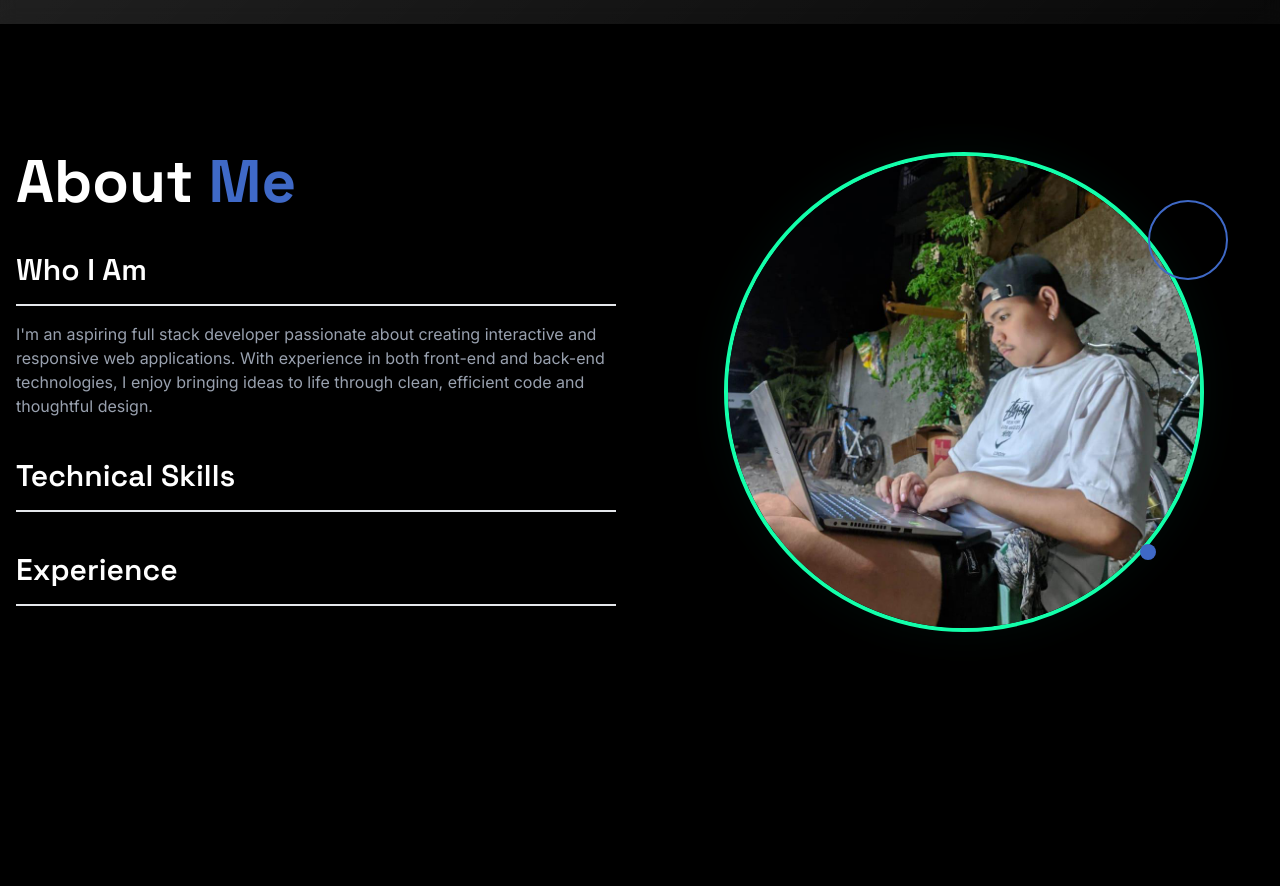
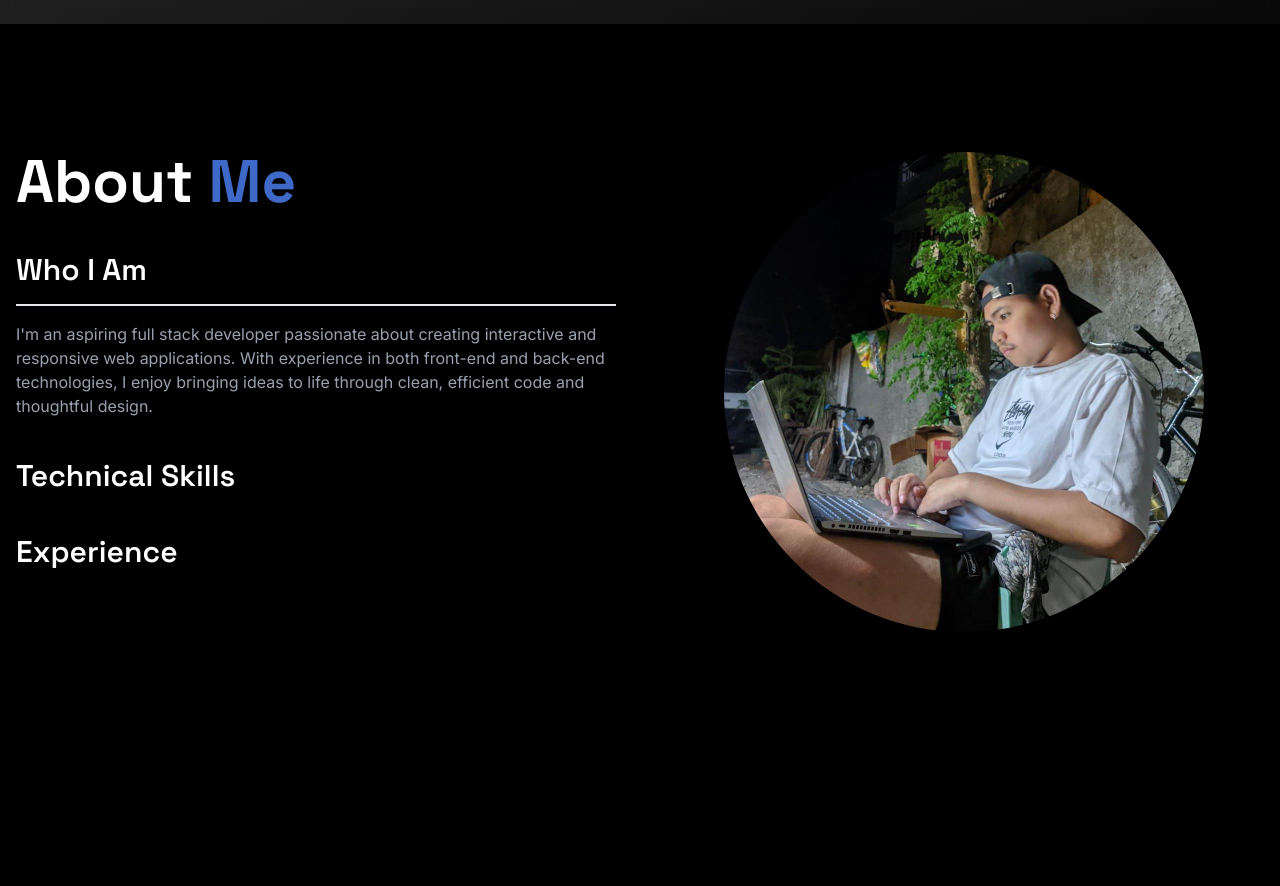
Before and after one commit to Cedrix49/cje-portfolio, a Next.js app: page / in a window 1280 px wide. Shown: the part 980-1866 px from the top of the page. Built offline with nearby package versions, Linux system fonts and the light colour scheme.

Commit message:
Update about component: Add conditional borders and simplify profile image

```diff
--- a/components/About.tsx
+++ b/components/About.tsx
@@ -105,7 +105,9 @@
                             className="cursor-pointer"
                         >
                             <h3 className="text-3xl font-semibold mb-4 hover:text-gray-300 transition-colors">Who I Am</h3>
-                            <div className="border-b-2 border-gray-200 my-4"></div>
+                            {activeSection === "whoIAm" && (
+                                <div className="border-b-2 border-gray-200 my-4"></div>
+                            )}
                         </div>
                         {activeSection === "whoIAm" && (
                             <p className="text-gray-400 mb-6">
@@ -123,7 +125,9 @@
                             className="cursor-pointer"
                         >
                             <h3 className="text-3xl font-semibold mb-4 hover:text-gray-300 transition-colors">Technical Skills</h3>
-                            <div className="border-b-2 border-gray-200 my-4"></div>
+                            {activeSection === "skills" && (
+                                <div className="border-b-2 border-gray-200 my-4"></div>
+                            )}
                         </div>
                         {activeSection === "skills" && (
                             <div className="flex flex-wrap gap-4 mb-6">
@@ -150,7 +154,9 @@
                             className="cursor-pointer"
                         >
                             <h3 className="text-3xl font-semibold mb-4 hover:text-gray-300 transition-colors">Experience</h3>
-                            <div className="border-b-2 border-gray-200 my-4"></div>
+                            {activeSection === "experience" && (
+                                <div className="border-b-2 border-gray-200 my-4"></div>
+                            )}
                         </div>
                         {activeSection === "experience" && (
                             <>
@@ -171,17 +177,7 @@
 
                 <div className="relative flex items-center justify-center">
                     <div className="relative w-4/5 aspect-square">
-                        {/* Glowing circle behind the image */}
-                        <div
-                            className="absolute inset-0 rounded-full blur-md"
-                            style={{
-                                background: `radial-gradient(circle at center, ${COLORS_TOP[0]}40 0%, transparent 70%)`,
-                                transform: 'scale(1.1)'
-                            }}
-                        ></div>
-
-                        {/* Profile image with subtle border */}
-                        <div className="relative w-full h-full rounded-full overflow-hidden border-4 border-opacity-30" style={{ borderColor: COLORS_TOP[0] }}>
+                        <div className="relative w-full h-full rounded-full overflow-hidden">
                             <Image
                                 src={profilePic}
                                 alt="Profile Picture"
@@ -190,26 +186,6 @@
                                 priority
                             />
                         </div>
-
-                        {/* Decorative circle element */}
-                        <motion.div
-                            className="absolute rounded-full w-20 h-20 border-2 border-opacity-60"
-                            style={{
-                                borderColor: color,
-                                top: '10%',
-                                right: '-5%'
-                            }}
-                        ></motion.div>
-
-                        {/* Decorative dot element */}
-                        <motion.div
-                            className="absolute rounded-full w-4 h-4"
-                            style={{
-                                backgroundColor: color,
-                                bottom: '15%',
-                                right: '10%'
-                            }}
-                        ></motion.div>
                     </div>
                 </div>
             </div>
```
